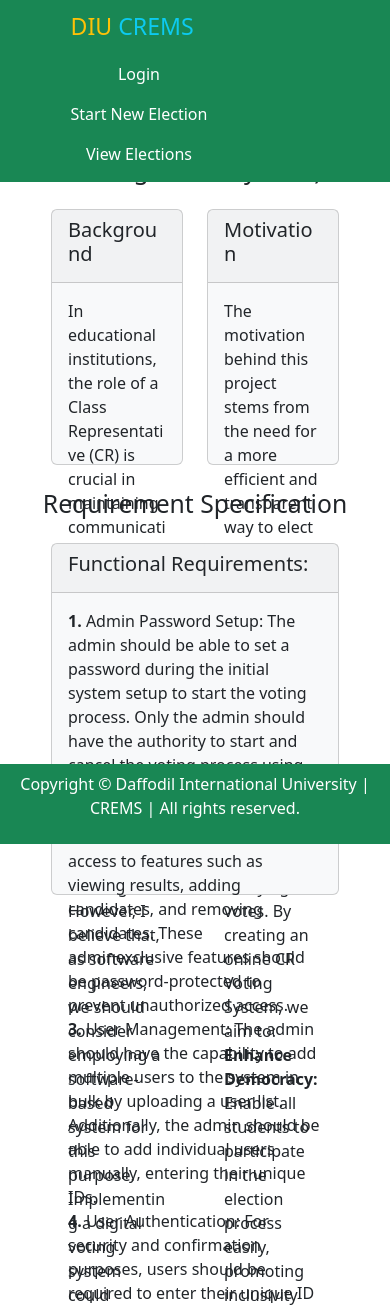
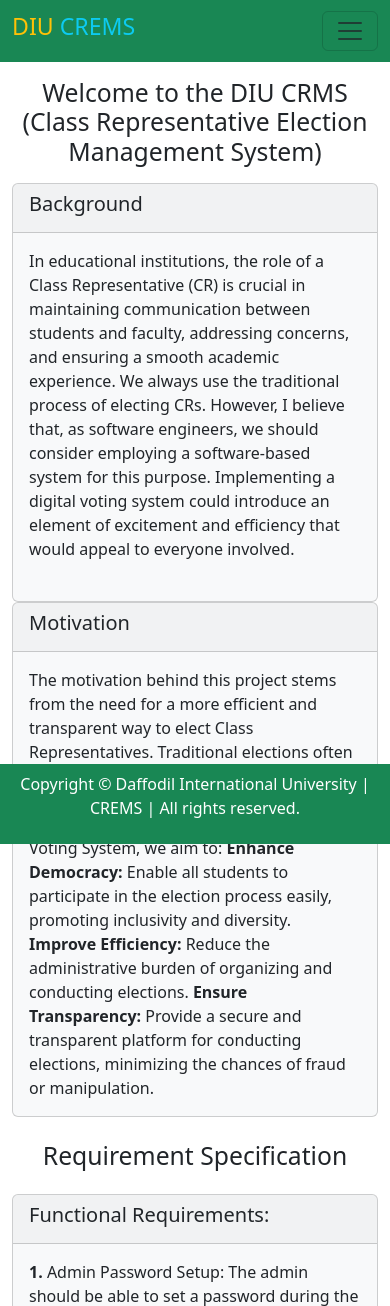
Before and after one commit to emptymahbob/crems, a PHP site: page / in a window 390 px wide. Shown: the top 1306 px of the page. Run offline with PHP 8.4, Linux system fonts and the light colour scheme.

Commit message:
index page responsiveness increased a little bit

```diff
--- a/index.php
+++ b/index.php
@@ -7,91 +7,96 @@
   <meta name="viewport" content="width=device-width, initial-scale=1">
   <link href="https://cdn.jsdelivr.net/npm/bootstrap@5.3.2/dist/css/bootstrap.min.css" rel="stylesheet">
   <script src="https://cdn.jsdelivr.net/npm/bootstrap@5.3.2/dist/js/bootstrap.bundle.min.js"></script>
+  <style>
+    .footer {
+      position: fixed;
+      bottom: 0;
+      width: 100%;
+    }
+  </style>
 </head>
 
 <body>
 
-  <nav class="fixed-top navbar navbar-expand-sm bg-success navbar-success">
-    <div class="container-fluid" style="width: 70%;">
-      <a class="navbar-brand" href="index.php"><b>
+  <nav class="navbar navbar-expand-sm bg-success navbar-success">
+    <div class="container">
+      <a class="navbar-brand" href="index.php">
+        <b>
           <h3><span class="text-warning">DIU </span><span class="text-info"> CREMS</span></h3>
-        </b></a>
-      <ul class="navbar-nav">
+        </b>
+      </a>
+      <button class="navbar-toggler" type="button" data-bs-toggle="collapse" data-bs-target="#navbarNav"
+        aria-controls="navbarNav" aria-expanded="false" aria-label="Toggle navigation">
+        <span class="navbar-toggler-icon"></span>
+      </button>
+      <div class="collapse navbar-collapse" id="navbarNav">
+        <ul class="navbar-nav ms-auto">
           <?php
           // Check if the user is not logged in, redirect to the login page
           if (!isset($_SESSION['employeeID'])) {
-
           ?>
-
           <li class="nav-item">
-            <a class="nav-link text-white btn btn-outline-info" href="login.php">Login</a>
+            <a class="nav-link btn btn-outline-info text-white" href="login.php">Login</a>
           </li>
-
           <?php
           } else {
           ?>
           <li class="nav-item">
-            <a class="nav-link text-white btn btn-outline-info" href="dashboard.php">Dashboard</a>
+            <a class="nav-link btn btn-outline-info text-white" href="dashboard.php">Dashboard</a>
           </li>
           <?php } ?>
           <li class="nav-item">
-          <a class="nav-link text-white btn btn-outline-info" href="start_election.php">Start New Election</a>
+            <a class="nav-link btn btn-outline-info text-white" href="start_election.php">Start New Election</a>
           </li>
           <li class="nav-item">
-          <a class="nav-link text-white btn btn-outline-info" href="elections.php">View Elections</a>
+            <a class="nav-link btn btn-outline-info text-white" href="elections.php">View Elections</a>
           </li>
-
-        <!-- <li class="nav-item">
-          <a class="nav-link text-white" href="#">Disabled</a>
-        </li> -->
         </ul>
       </div>
+    </div>
   </nav>
-  <br><br>
-  <h2 class="text-center mt-5 mb-4">Welcome to the DIU CRMS (Class Representative Election Management System)</h2>
 
-  <div class="container-fluid" style="width: 80%;">
-    <div class="row">
-      <div class="col-6">
-        <div class="card text-dark bg-light" style="height: 16rem;">
-          <img src="" class="card-img-top">
+  <div class="container mt-3">
+    <h2 class="text-center">Welcome to the DIU CRMS (Class Representative Election Management System)</h2>
+
+    <div class="row mt-3">
+      <div class="col-md-6">
+        <div class="card text-dark bg-light">
           <div class="card-header">
             <h5 class="card-title">Background</h5>
           </div>
           <div class="card-body">
-            <p class="card-text text-break">In educational institutions, the role of a Class Representative (CR) is crucial in maintaining communication between students and faculty, addressing concerns, and ensuring a smooth academic experience. We always use the traditional process of electing CRs. However, I believe that, as software engineers, we should consider employing a software-based system for this purpose. Implementing a digital voting system could introduce an element of excitement and efficiency that would appeal to everyone involved.
+            <p class="card-text text-break">
+            In educational institutions, the role of a Class Representative (CR) is crucial in maintaining communication between students and faculty, addressing concerns, and ensuring a smooth academic experience. We always use the traditional process of electing CRs. However, I believe that, as software engineers, we should consider employing a software-based system for this purpose. Implementing a digital voting system could introduce an element of excitement and efficiency that would appeal to everyone involved. <br><br>
             </p>
           </div>
         </div>
       </div>
-      <div class="col-6">
-        <div class="card text-dark bg-light" style="height: 16rem;">
-          <img src="" style="width: 80;" class="card-img-top">
+      <div class="col-md-6">
+        <div class="card text-dark bg-light">
           <div class="card-header">
             <h5 class="">Motivation</h5>
           </div>
           <div class="card-body">
-            <p class="card-text text-break">The motivation behind this project stems from the need for a more efficient and transparent way to elect Class Representatives. Traditional elections often suffer from low voter turnout, lack of anonymity, and difficulty in counting and verifying votes. By creating an online CR Voting System, we aim to: <b>Enhance Democracy:</b> Enable all students to participate in the election process easily, promoting inclusivity and diversity. <b>Improve Efficiency:</b> Reduce the administrative burden of organizing and conducting elections. <b>Ensure Transparency:</b> Provide a secure and transparent platform for conducting elections, minimizing the chances of fraud or manipulation.
+            <p class="card-text text-break">
+            The motivation behind this project stems from the need for a more efficient and transparent way to elect Class Representatives. Traditional elections often suffer from low voter turnout, lack of anonymity, and difficulty in counting and verifying votes. By creating an online CR Voting System, we aim to: <b>Enhance Democracy:</b> Enable all students to participate in the election process easily, promoting inclusivity and diversity. <b>Improve Efficiency:</b> Reduce the administrative burden of organizing and conducting elections. <b>Ensure Transparency:</b> Provide a secure and transparent platform for conducting elections, minimizing the chances of fraud or manipulation.
             </p>
           </div>
         </div>
       </div>
     </div>
-  </div>
-
 
     <h2 class="text-center m-4">Requirement Specification</h2>
 
-  <div class="container-fluid" style="width: 80%;">
-    <div class="row">
-      <div class="col-12">
-        <div class="card text-dark bg-light" style="height: 22rem;">
-          <img src="" class="card-img-top">
+    <div class="row mt-3">
+      <div class="col-md-12">
+        <div class="card text-dark bg-light">
           <div class="card-header">
             <h5 class="">Functional Requirements:</h5>
           </div>
           <div class="card-body">
-            <p class="card-text"><b>1.</b> Admin Password Setup: The admin should be able to set a password during the
+            <p class="card-text">
+            <b>1.</b> Admin Password Setup: The admin should be able to set a password during the
               initial system setup to start the voting process. Only the admin should have the
               authority to start and cancel the voting process using this password. <br>
               <b>2.</b> Admin Access Control: The admin should have exclusive access to features such
@@ -117,7 +122,7 @@
     </div>
   </div>
 
-  <div class="fixed-bottom footer mt-4 p-2 bg-success text-white text-center">
+  <div class="footer p-2 bg-success text-white text-center">
     <p>Copyright © Daffodil International University | CREMS | All rights reserved.</p>
   </div>
 
```
Lines whose indentation alone changed are shown as unchanged.
